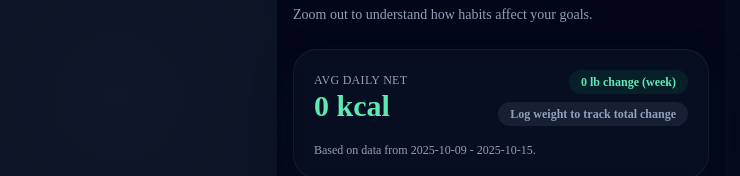
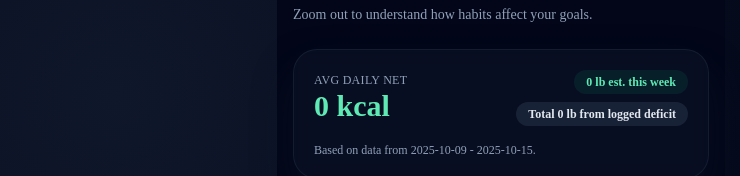
Before and after one commit to JRossell27/MacroTracker, a Next.js app in the folder web/: page /trends in a window 1280 px wide. Shown: the part 133-309 px from the top of the page, without its empty margins (139-879 px from the left). Built offline with nearby package versions, Linux system fonts and the light colour scheme; no server answers; the database is empty.

Commit message:
total wieght fix

```diff
--- a/web/src/app/(app)/trends/page.tsx
+++ b/web/src/app/(app)/trends/page.tsx
@@ -21,10 +21,10 @@ type RecentLog = {
   log_date: string;
 };
 
-type WeightHistoryRow = {
-  log_date: string;
-  weight: number | null;
-};
+type LifetimeLog = Pick<
+  WeeklyLog,
+  "calories_intake" | "basal_calories" | "active_calories"
+>;
 
 function buildDateRange(start: Date, days: number, offset?: number) {
   return Array.from({ length: days }, (_, index) => {
@@ -87,13 +87,11 @@ export default async function TrendsPage() {
     .limit(30)
     .returns<RecentLog[]>();
 
-  const { data: weightHistory } = await supabase
+  const { data: lifetimeLogs } = await supabase
     .from("daily_logs")
-    .select("log_date, weight")
+    .select("calories_intake, basal_calories, active_calories")
     .eq("user_id", session?.user.id ?? "")
-    .not("weight", "is", null)
-    .order("log_date", { ascending: true })
-    .returns<WeightHistoryRow[]>();
+    .returns<LifetimeLog[]>();
 
   const logsByDate = new Map((weeklyLogs ?? []).map((log) => [log.log_date, log]));
   const range = buildDateRange(startDate, 7, timezoneOffset).map((day) => ({
@@ -166,16 +164,20 @@ export default async function TrendsPage() {
   const compliance = Math.round((loggedDays / range.length) * 100);
 
   const streak = calculateStreak(recentLogs ?? [], todayIso, timezoneOffset);
-  let lifetimeWeightDelta: number | null = null;
+  const lifetimeNetCalories = (lifetimeLogs ?? []).reduce<number>((sum, log) => {
+    return (
+      sum +
+      calculateNetCalories({
+        calories_intake: log.calories_intake ?? 0,
+        basal_calories: log.basal_calories ?? 0,
+        active_calories: log.active_calories ?? 0,
+      })
+    );
+  }, 0);
 
-  if (weightHistory && weightHistory.length >= 2) {
-    const first = weightHistory[0]?.weight ?? null;
-    const last = weightHistory[weightHistory.length - 1]?.weight ?? null;
-
-    if (typeof first === "number" && typeof last === "number") {
-      lifetimeWeightDelta = Math.round((last - first) * 10) / 10;
-    }
-  }
+  const lifetimeWeightLost = lifetimeNetCalories < 0
+    ? Math.round((Math.abs(lifetimeNetCalories) / 3500) * 10) / 10
+    : 0;
 
   return (
     <MobileShell
@@ -194,18 +196,11 @@ export default async function TrendsPage() {
           </div>
           <div className="flex flex-col items-end gap-2 text-xs font-semibold text-slate-300">
             <span className="inline-flex items-center gap-2 rounded-full bg-emerald-500/10 px-3 py-1 text-emerald-300">
-              {averageWeightChange} lb change (week)
+              {averageWeightChange} lb est. this week
             </span>
-            {lifetimeWeightDelta !== null ? (
-              <span className="inline-flex items-center gap-2 rounded-full bg-slate-800/80 px-3 py-1 text-slate-200">
-                Total {lifetimeWeightDelta * -1 >= 0 ? "-" : "+"}
-                {Math.abs(lifetimeWeightDelta)} lb overall
-              </span>
-            ) : (
-              <span className="inline-flex items-center gap-2 rounded-full bg-slate-800/70 px-3 py-1 text-slate-400">
-                Log weight to track total change
-              </span>
-            )}
+            <span className="inline-flex items-center gap-2 rounded-full bg-slate-800/80 px-3 py-1 text-slate-200">
+              Total {lifetimeWeightLost > 0 ? `-${lifetimeWeightLost}` : "0"} lb from logged deficit
+            </span>
           </div>
         </div>
         <div className="text-xs text-slate-400">
```
